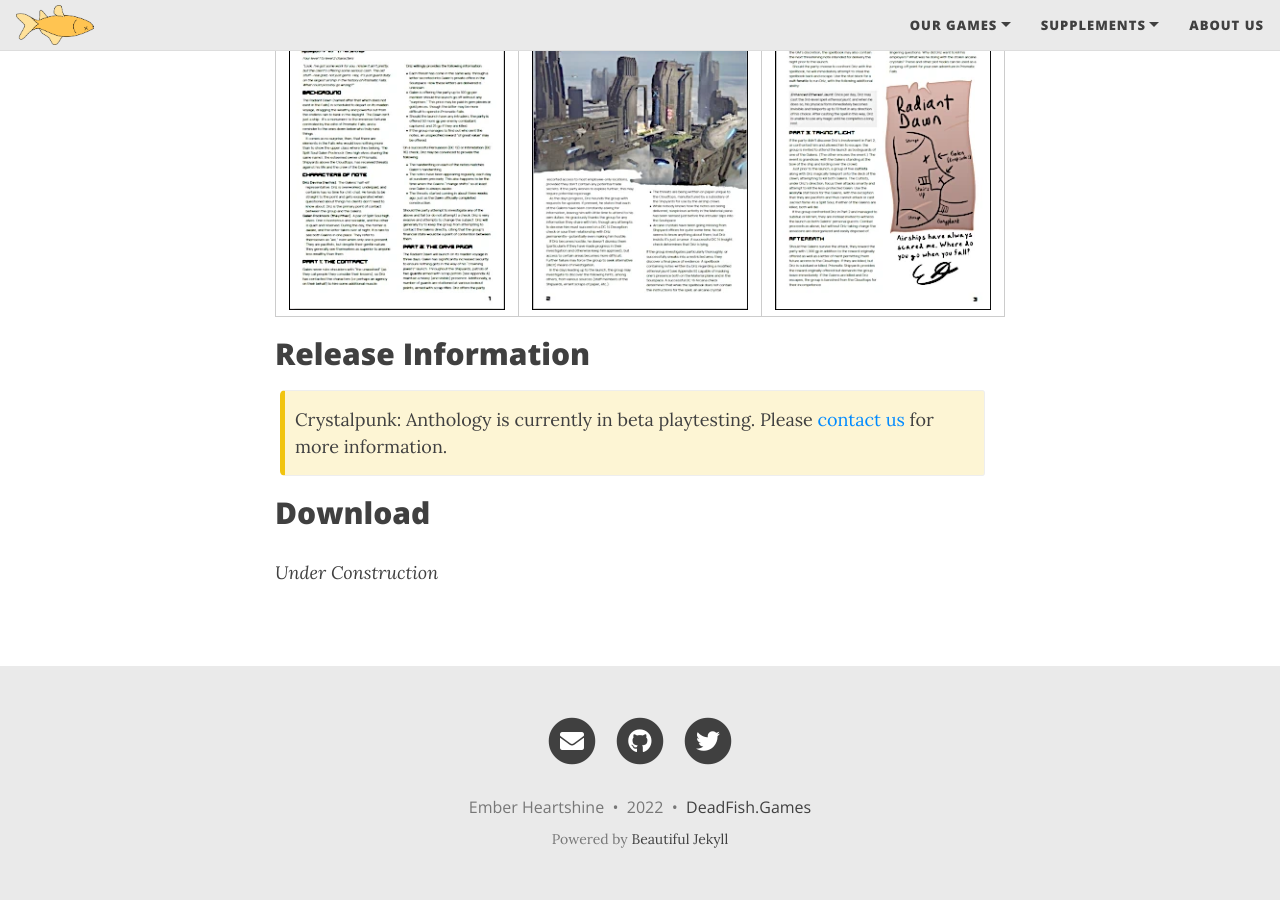
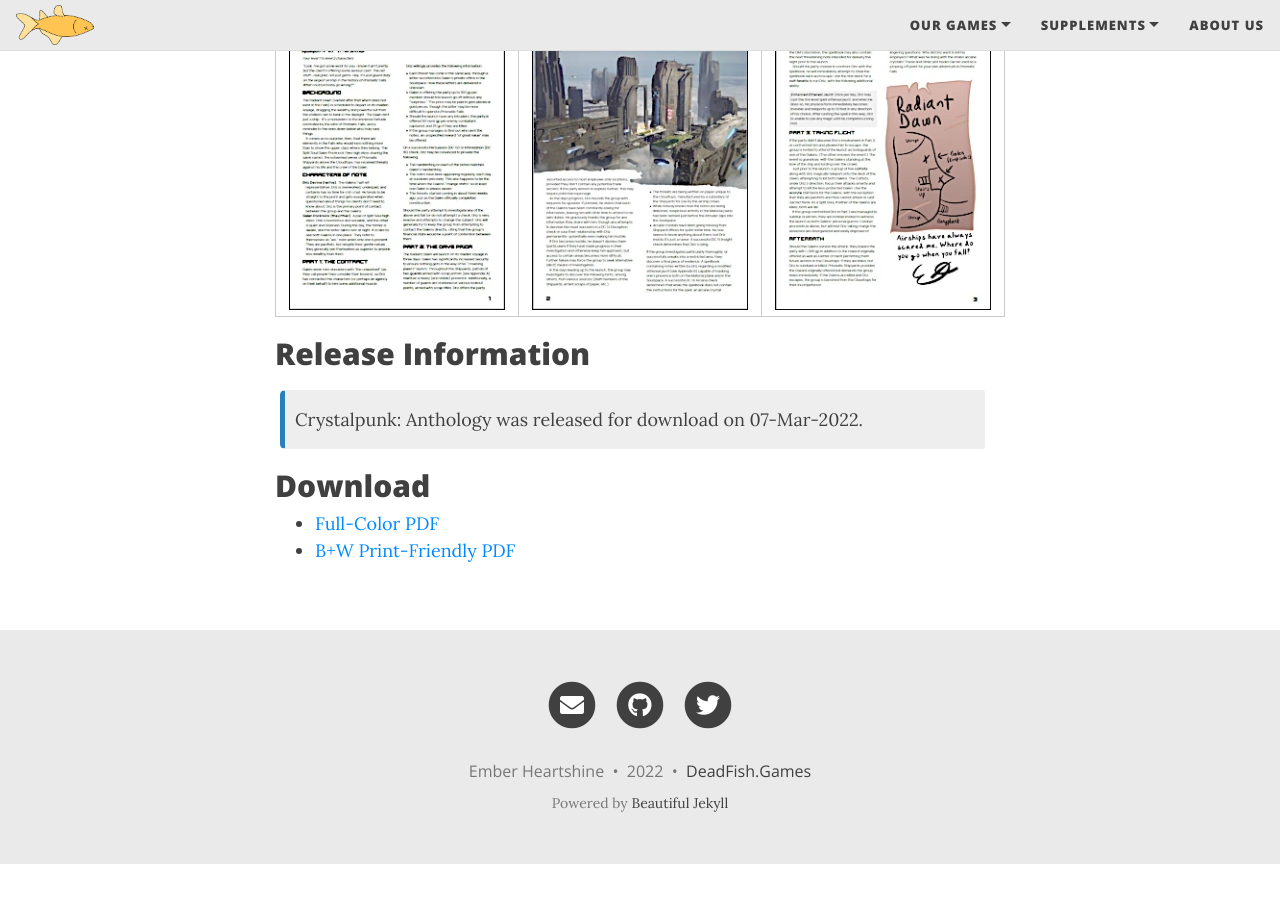
Before and after one commit to Dead-Fish-Games/deadfish.games, a Jekyll site: the page built from anthology.md, in a window 1280 px wide and 900 px high, scrolled down 1326 px. Built offline with Jekyll 4.4.1, drawn with Linux system fonts in a browser that asks for light colours; nearby versions of some CDN libraries; after the commit the page ends 2190 px from its top, so only the background shows below that.

Commit message:
Publish Crystalpunk: Anthology

```diff
--- a/anthology.md
+++ b/anthology.md
@@ -25,9 +25,10 @@
 
 ## Release Information
 
-{: .box-warning}
-Crystalpunk: Anthology is currently in beta playtesting. Please [contact us](/about-us) for more information.
+{: .box-note}
+Crystalpunk: Anthology was released for download on 07-Mar-2022.
 
 ## Download
 
-*Under Construction*
+* [Full-Color PDF](/assets/pdf/Crystalpunk%20Anthology.pdf)
+* [B+W Print-Friendly PDF](/assets/pdf/Crystalpunk%20Anthology-printfriendly.pdf)
```
Also changed, not shown: 2 other files.
